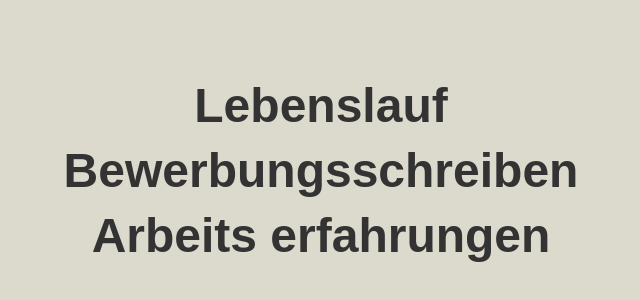
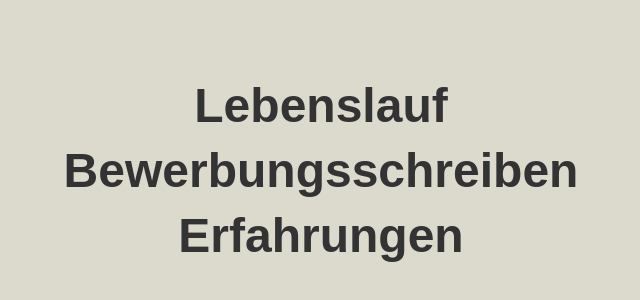
Before and after one commit to bombovlat/jeylan2.github.io, a plain HTML site: page index.html in a window 1280 px wide. Shown: the part 230-530 px from the top of the page, without its empty margins (319-959 px from the left). Drawn offline with Linux system fonts and the light colour scheme.

Commit message:
Update index.html

```diff
--- a/index.html
+++ b/index.html
@@ -95,7 +95,7 @@
     <ul>
         <li><a  href="lebens.html" data-text="Lebenslauf">Lebenslauf</a></li>
         <li><a  href="bewerbungs.html" data-text="Bewerbungs">Bewerbungsschreiben</a></li>
-        <li><a  href="erfahrungen.html" data-text="Erfahrungen">Arbeits erfahrungen</a></li>
+        <li><a  href="erfahrungen.html" data-text="Erfahrungen">Erfahrungen</a></li>
 
         </ul>
 
```
